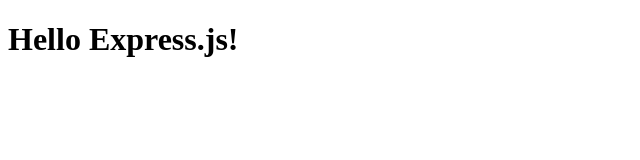
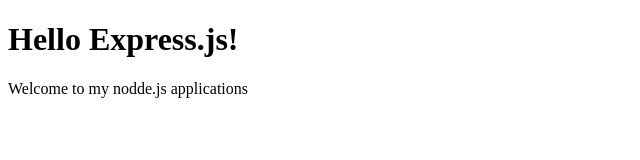
Before and after one commit to gaurav027/web-server, a website: page public/index.html in a window 1280 px wide. Shown: the whole page, without its empty margins (0-640 px from the left). Drawn offline with Linux system fonts and the light colour scheme.

Commit message:
updated index.html

```diff
--- a/public/index.html
+++ b/public/index.html
@@ -6,5 +6,6 @@
 </head>
 <body>
 <h1>Hello Express.js!</h1>
+<p>Welcome to my nodde.js applications</p>
 </body>
 </html>
```
